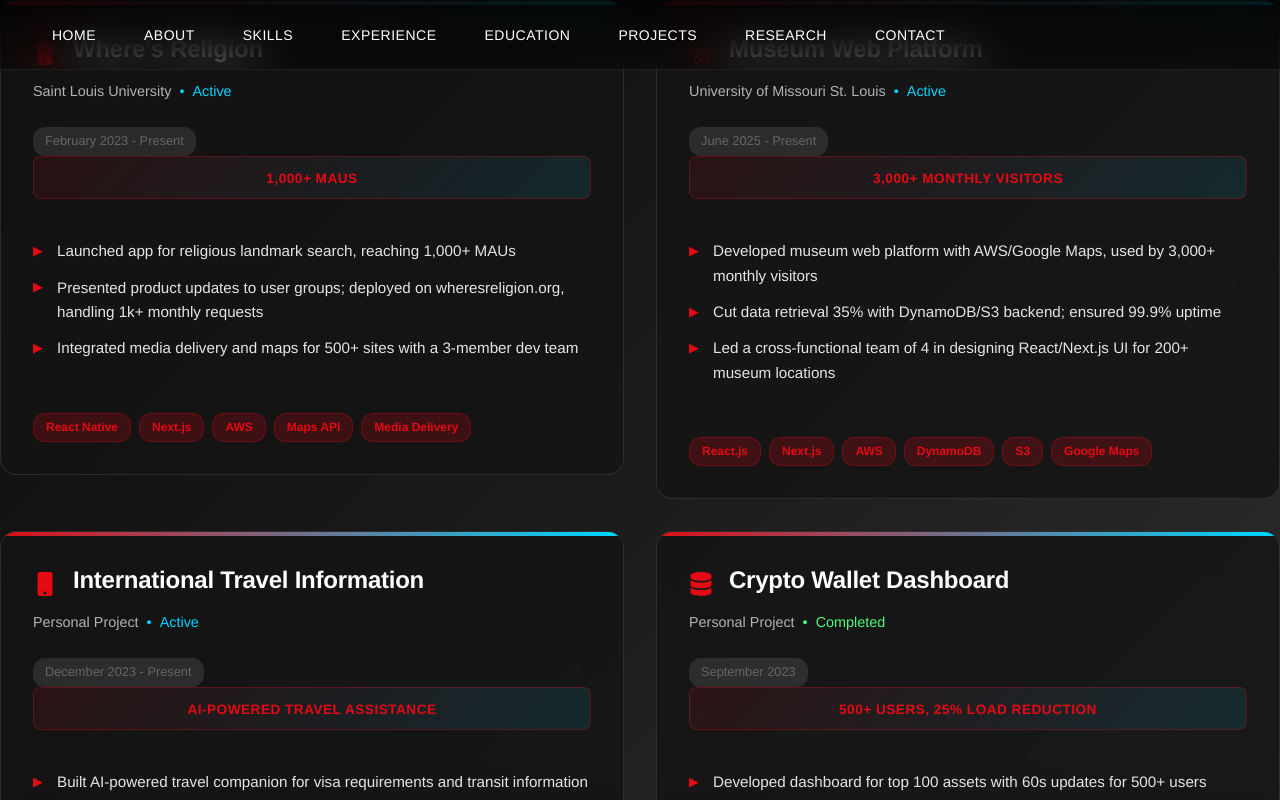
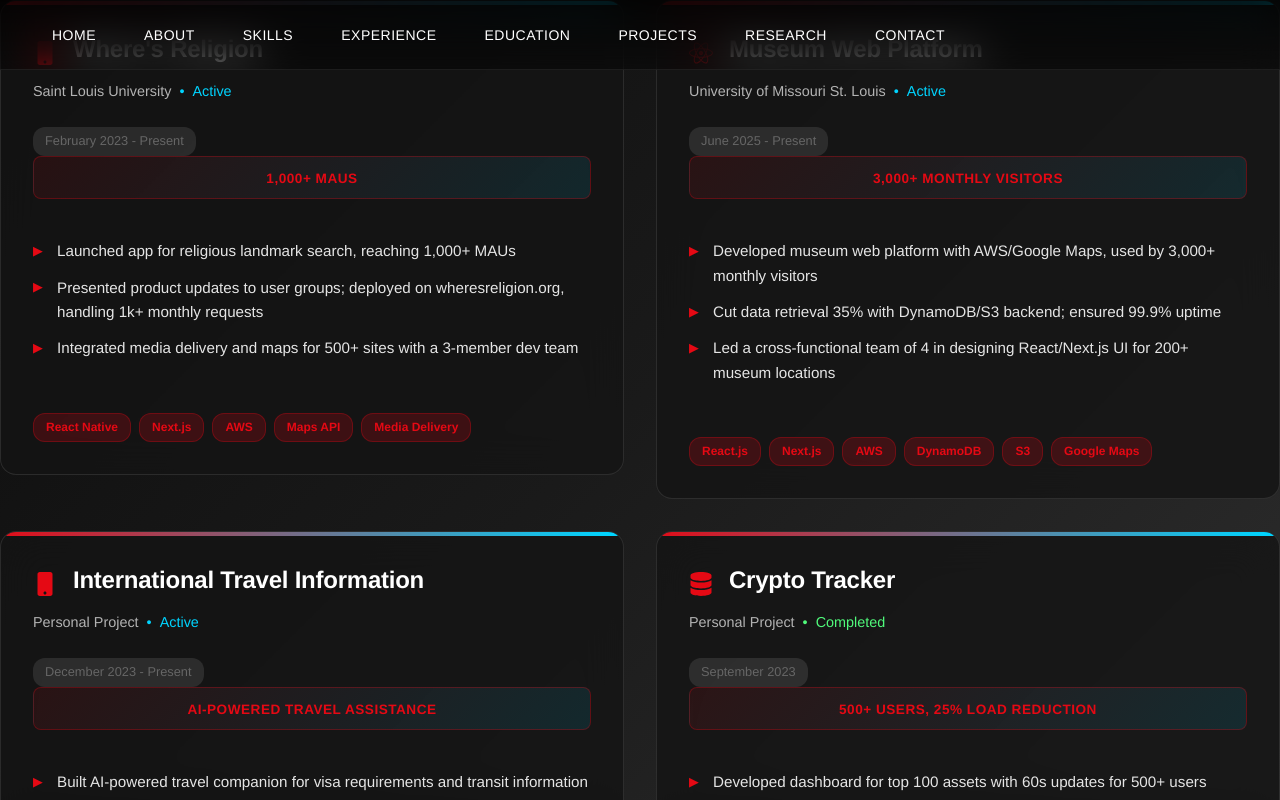
Before and after one commit to whywasyashtaken/Personal-Portfolio, a React (Create React App) app: page /Personal-Portfolio/projects in a window 1280 px wide. Shown: the top 800 px of the page. Built offline with nearby package versions, Linux system fonts and the light colour scheme.

Commit message:
Update Crypto Wallet to Crypto Tracker with correct Netlify URL

```diff
--- a/src/components/Projects.js
+++ b/src/components/Projects.js
@@ -53,7 +53,7 @@ function Projects() {
       metrics: "AI-powered travel assistance"
     },
     {
-      title: "Crypto Wallet Dashboard",
+      title: "Crypto Tracker",
       place: "Personal Project",
       duration: "September 2023",
       description: [
@@ -61,7 +61,7 @@ function Projects() {
         "Explained optimization strategies to teammates; reduced load 25% using React hooks/lazy load",
         "Built with React.js, Netlify, and CoinGecko API integration"
       ],
-      url: "https://crypto-wallet-tracker.netlify.app",
+      url: "https://crypto-price-react-tracker.netlify.app",
       techStack: ["React.js", "Netlify", "CoinGecko API", "Performance Optimization"],
       icon: FaDatabase,
       status: "Completed",
```
